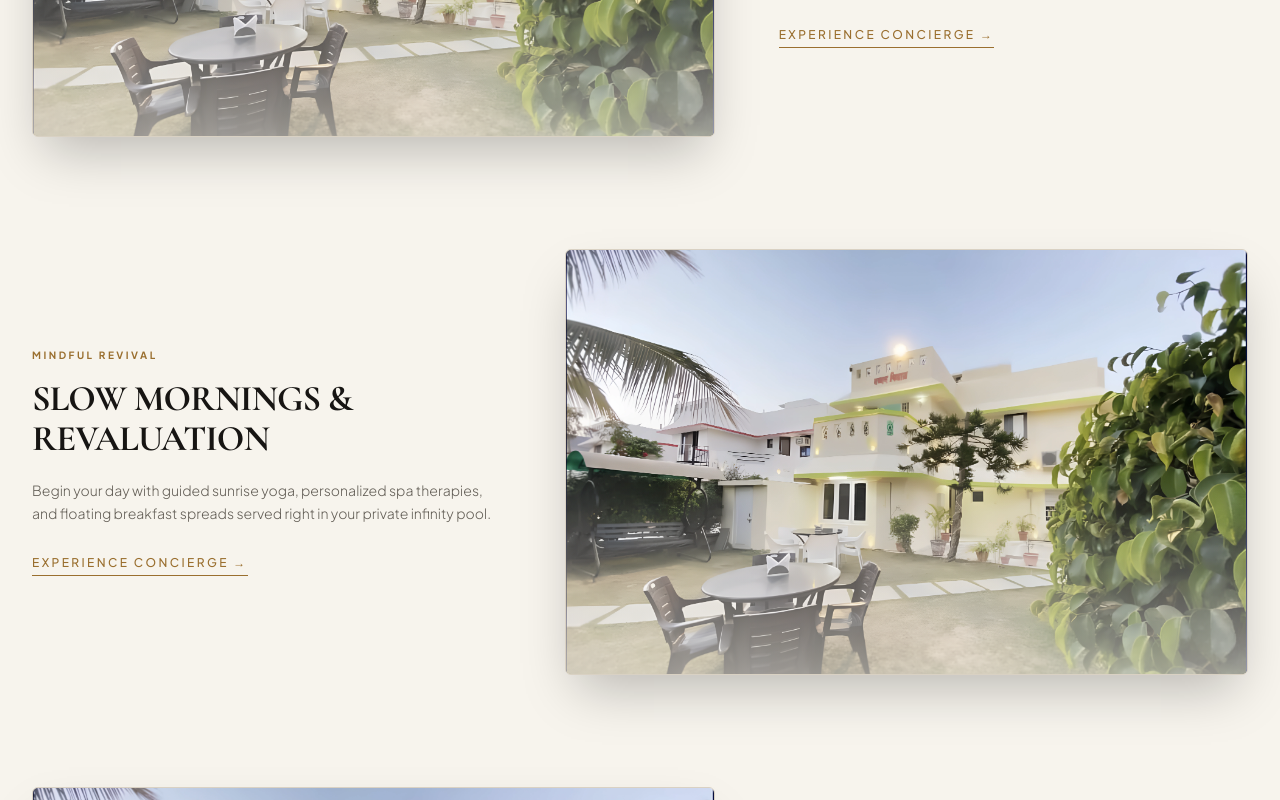
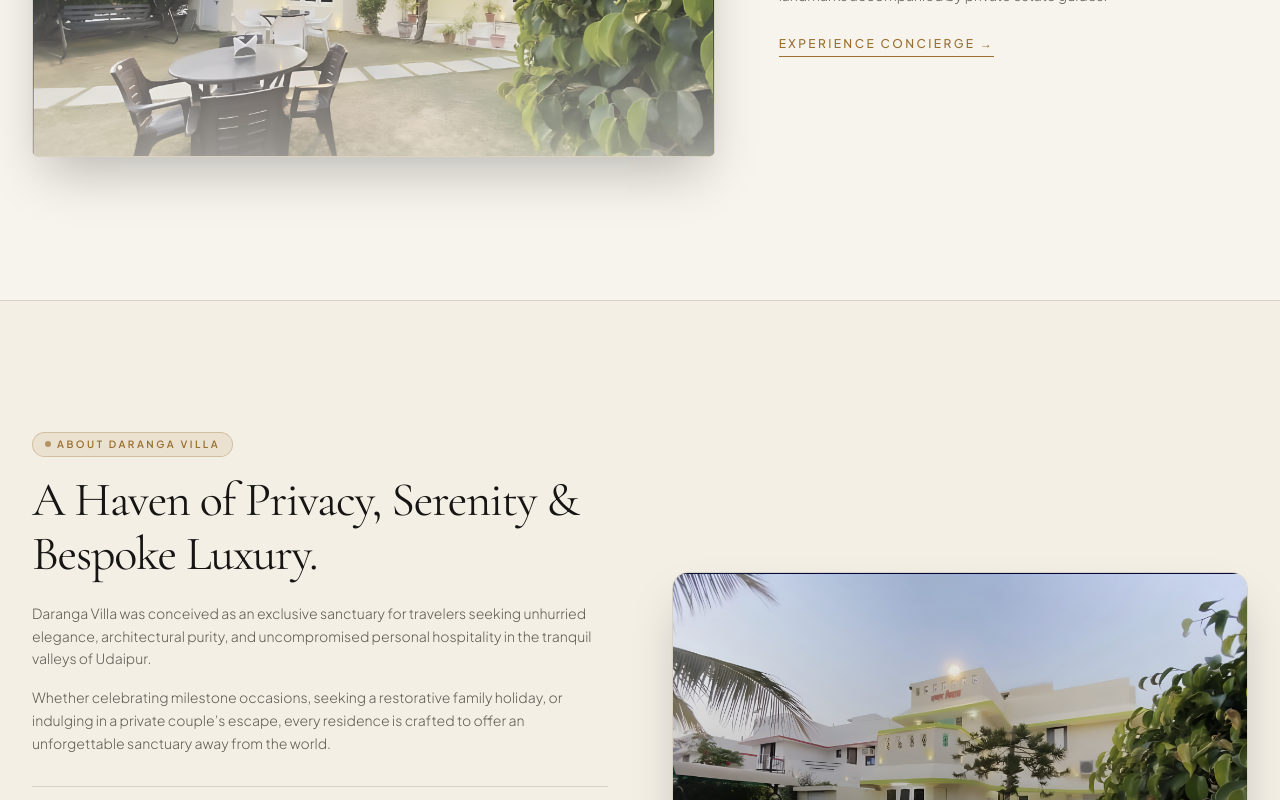
Before and after one commit to Jainam2110/daranga-villa, a Next.js app: page / in a window 1280 px wide. Shown: the part 3366-4166 px from the top of the page. Built offline with nearby package versions, Linux system fonts and the light colour scheme; no server answers; the database is empty.

Commit message:
style(home): move About Us section to bottom of page

```diff
--- a/components/home/home-page-client.tsx
+++ b/components/home/home-page-client.tsx
@@ -105,14 +105,14 @@ export function HomePageClient({ villas }: HomePageClientProps) {
           onSelectVilla={handleSelectVilla}
         />
 
-        {/* 4. About Us Section */}
+        {/* 4. Curated Resort Experiences */}
+        <ScrollReveal delay={100} direction="up">
+          <ExperiencesSection />
+        </ScrollReveal>
+
+        {/* 5. About Us Section (Story & Values) */}
         <ScrollReveal delay={100} direction="up">
           <AboutUsSection />
-        </ScrollReveal>
-
-        {/* 5. Curated Resort Experiences */}
-        <ScrollReveal delay={100} direction="up">
-          <ExperiencesSection />
         </ScrollReveal>
 
         {/* 6. Final Reservation CTA Banner */}
```
